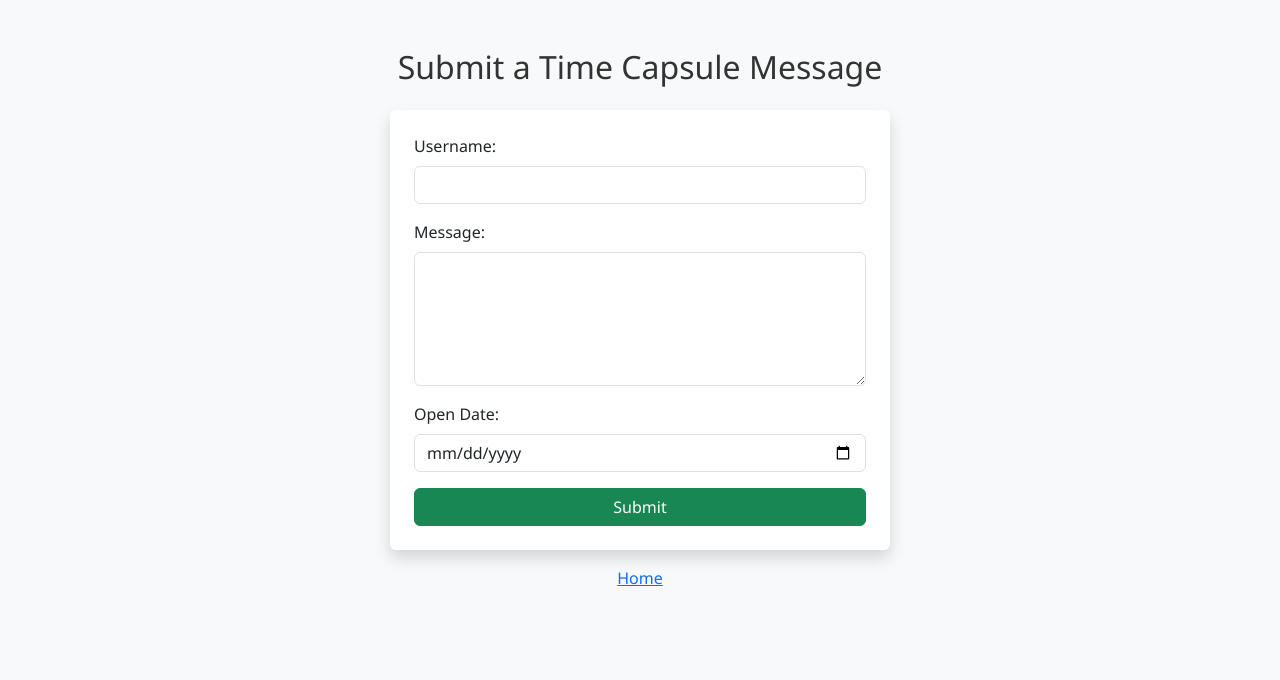
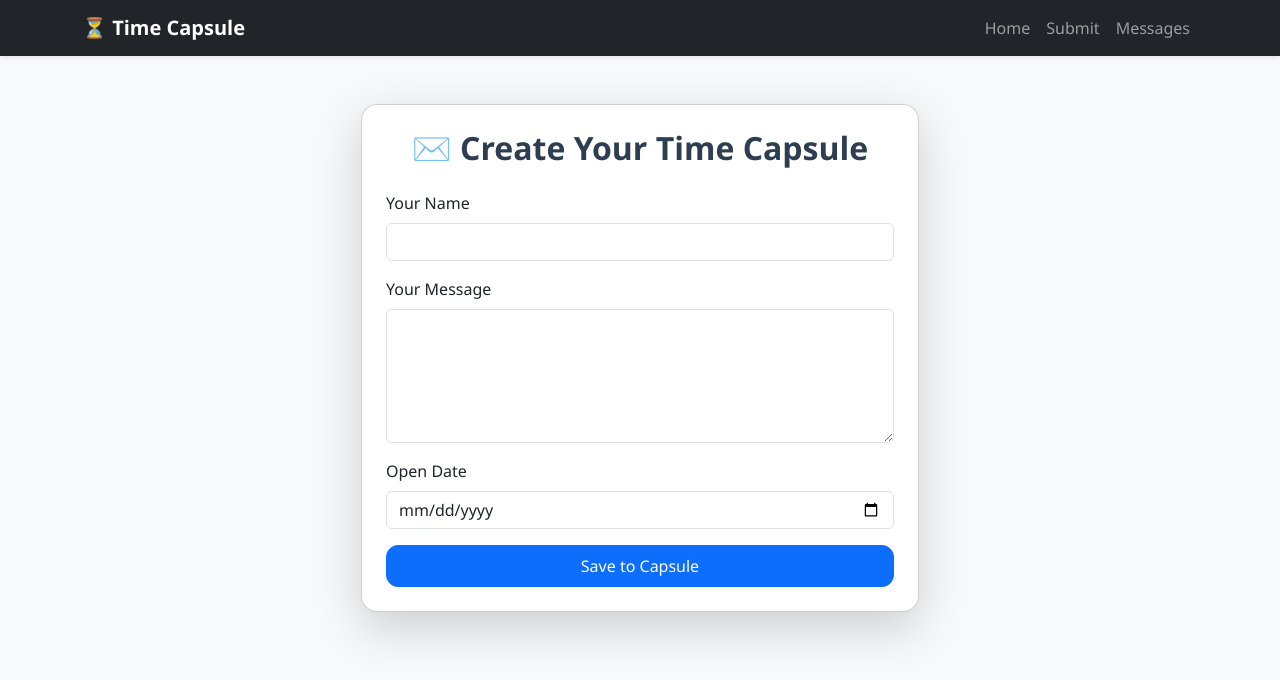
Before and after one commit to groligator/Hackathon, a Flask app: page /submit in a window 1280 px wide. Shown: the top 680 px of the page. Run offline with Flask 3, Linux system fonts and the light colour scheme.

Commit message:
updated code + nav bar + time displayed

```diff
--- a/app.py
+++ b/app.py
@@ -1,28 +1,23 @@
 from flask import Flask, render_template, request, redirect, url_for
 from flask_sqlalchemy import SQLAlchemy
-from datetime import datetime
+from datetime import datetime, date
 
 app = Flask(__name__)
 app.config['SQLALCHEMY_DATABASE_URI'] = 'sqlite:///timecapsule.db'
 app.config['SQLALCHEMY_TRACK_MODIFICATIONS'] = False
 db = SQLAlchemy(app)
 
-# -------------------------
-# Database Model
-# -------------------------
 class Message(db.Model):
     id = db.Column(db.Integer, primary_key=True)
     username = db.Column(db.String(50))
     content = db.Column(db.Text)
-    open_date = db.Column(db.DateTime)
+    open_date = db.Column(db.Date)  # user only selects date
     created_at = db.Column(db.DateTime, default=datetime.utcnow)
 
     def is_open(self):
-        return datetime.utcnow() >= self.open_date
+        # Return True if today >= open_date
+        return date.today() >= self.open_date
 
-# -------------------------
-# Routes
-# -------------------------
 @app.route('/')
 def index():
     return render_template('index.html')
@@ -32,25 +27,24 @@ def submit():
     if request.method == 'POST':
         username = request.form['username']
         content = request.form['content']
-        open_date_str = request.form['open_date']  # e.g. 2025-12-31
-        open_date = datetime.strptime(open_date_str, '%Y-%m-%d')
+        open_date_str = request.form['open_date']  # e.g., "2025-09-27"
+        open_date = datetime.strptime(open_date_str, '%Y-%m-%d').date()
 
         message = Message(username=username, content=content, open_date=open_date)
         db.session.add(message)
         db.session.commit()
         return redirect(url_for('messages'))
+
     return render_template('submit.html')
 
 @app.route('/messages')
 def messages():
-    # Only show messages whose open_date has passed
-    open_messages = Message.query.all()
-    return render_template('messages.html', messages=open_messages, now=datetime.utcnow())
+    all_messages = Message.query.all()
+    # Current datetime to display "opened on"
+    now = datetime.now()  # datetime object
+    return render_template('messages.html', messages=all_messages, now=now)
 
-# -------------------------
-# Run the app
-# -------------------------
 if __name__ == '__main__':
     with app.app_context():
-        db.create_all()  # create DB tables
+        db.create_all()
     app.run(debug=True)
--- a/static/style.css
+++ b/static/style.css
@@ -1,11 +1,35 @@
 body {
-    font-family: 'Segoe UI', sans-serif;
+    font-family: 'Segoe UI', Tahoma, Geneva, Verdana, sans-serif;
 }
 
 h1, h2 {
-    color: #333;
+    font-weight: 600;
+    color: #2c3e50;
+}
+q
+.card {
+    border: none;
+    border-radius: 1rem;
+    transition: transform 0.2s ease;
 }
 
-.message-card {
-    border-left: 5px solid #0d6efd;
+.card:hover {
+    transform: translateY(-4px);
 }
+
+.btn {
+    border-radius: 0.75rem;
+    font-weight: 500;
+}
+
+.navbar-brand {
+    font-size: 1.25rem;
+}
+
+.nav-link {
+    transition: color 0.2s ease;
+}
+
+.nav-link:hover {
+    color: #f8d210 !important; /* gold hover effect */
+}
--- /dev/null
+++ b/templates/base.html
@@ -0,0 +1,43 @@
+<!DOCTYPE html>
+<html>
+<head>
+    <meta charset="UTF-8">
+    <title>{% block title %}Time Capsule{% endblock %}</title>
+    <!-- Bootstrap CSS -->
+    <link href="https://cdn.jsdelivr.net/npm/bootstrap@5.3.0/dist/css/bootstrap.min.css" rel="stylesheet">
+    <link rel="stylesheet" href="{{ url_for('static', filename='style.css') }}">
+</head>
+<body class="bg-light">
+
+<!-- 🌟 Navbar -->
+<nav class="navbar navbar-expand-lg navbar-dark bg-dark shadow-sm">
+  <div class="container">
+    <a class="navbar-brand fw-bold" href="{{ url_for('index') }}">⏳ Time Capsule</a>
+    <button class="navbar-toggler" type="button" data-bs-toggle="collapse" data-bs-target="#navbarNav">
+      <span class="navbar-toggler-icon"></span>
+    </button>
+    <div class="collapse navbar-collapse" id="navbarNav">
+      <ul class="navbar-nav ms-auto">
+        <li class="nav-item">
+          <a class="nav-link" href="{{ url_for('index') }}">Home</a>
+        </li>
+        <li class="nav-item">
+          <a class="nav-link" href="{{ url_for('submit') }}">Submit</a>
+        </li>
+        <li class="nav-item">
+          <a class="nav-link" href="{{ url_for('messages') }}">Messages</a>
+        </li>
+      </ul>
+    </div>
+  </div>
+</nav>
+
+<!-- Page Content -->
+<div class="container my-5">
+  {% block content %}{% endblock %}
+</div>
+
+<!-- Bootstrap JS -->
+<script src="https://cdn.jsdelivr.net/npm/bootstrap@5.3.0/dist/js/bootstrap.bundle.min.js"></script>
+</body>
+</html>
--- a/templates/submit.html
+++ b/templates/submit.html
@@ -1,34 +1,31 @@
-<!DOCTYPE html>
-<html>
-<head>
-    <meta charset="UTF-8">
-    <title>Submit Message</title>
-    <link href="https://cdn.jsdelivr.net/npm/bootstrap@5.3.0/dist/css/bootstrap.min.css" rel="stylesheet">
-    <link rel="stylesheet" href="{{ url_for('static', filename='style.css') }}">
-</head>
-<body class="bg-light">
+{% extends "base.html" %}
+{% block title %}Submit Message - Time Capsule{% endblock %}
 
-<div class="container mt-5">
-    <h2 class="mb-4 text-center">Submit a Time Capsule Message</h2>
-    <form method="POST" class="mx-auto p-4 bg-white shadow rounded" style="max-width: 500px;">
-        <div class="mb-3">
-            <label class="form-label">Username:</label>
-            <input type="text" name="username" class="form-control" required>
+{% block content %}
+<div class="col-md-6 mx-auto">
+    <div class="card shadow-lg rounded-4">
+        <div class="card-body p-4">
+            <h2 class="text-center mb-4">✉️ Create Your Time Capsule</h2>
+
+            <form method="POST">
+                <div class="mb-3">
+                    <label for="username" class="form-label">Your Name</label>
+                    <input type="text" class="form-control" id="username" name="username" required>
+                </div>
+
+                <div class="mb-3">
+                    <label for="content" class="form-label">Your Message</label>
+                    <textarea class="form-control" id="content" name="content" rows="5" required></textarea>
+                </div>
+
+                <div class="mb-3">
+                    <label for="open_date" class="form-label">Open Date</label>
+                    <input type="date" class="form-control" id="open_date" name="open_date" required>
+                </div>
+
+                <button type="submit" class="btn btn-primary w-100 py-2">Save to Capsule</button>
+            </form>
         </div>
-        <div class="mb-3">
-            <label class="form-label">Message:</label>
-            <textarea name="content" rows="5" class="form-control" required></textarea>
-        </div>
-        <div class="mb-3">
-            <label class="form-label">Open Date:</label>
-            <input type="date" name="open_date" class="form-control" required>
-        </div>
-        <button type="submit" class="btn btn-success w-100">Submit</button>
-    </form>
-    <p class="text-center mt-3"><a href="{{ url_for('index') }}">Home</a></p>
+    </div>
 </div>
-
-<script src="https://cdn.jsdelivr.net/npm/bootstrap@5.3.0/dist/js/bootstrap.bundle.min.js"></script>
-<script src="{{ url_for('static', filename='script.js') }}"></script>
-</body>
-</html>
+{% endblock %}
```
Also changed, not shown: templates/index.html (+15 -24 lines), templates/messages.html (+20 -22 lines), instance/timecapsule.db.
